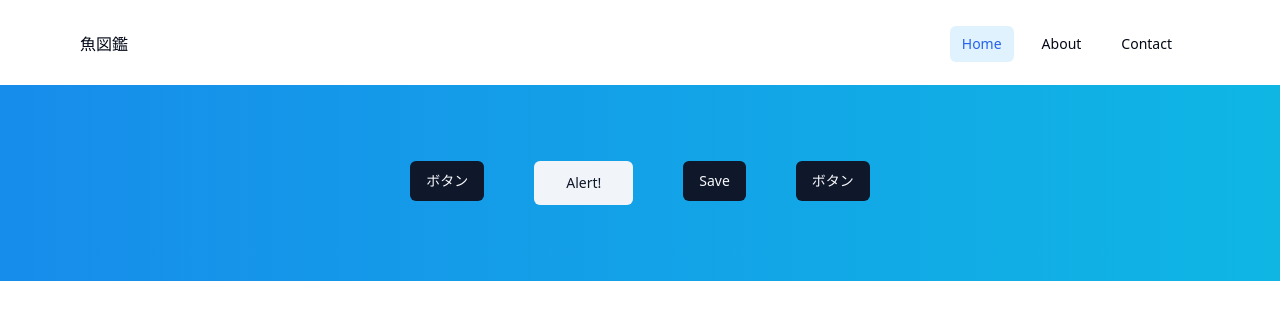
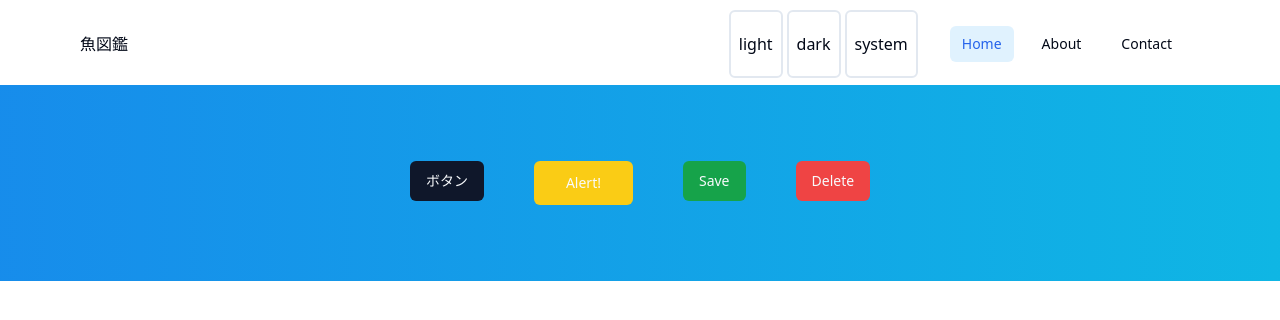
Before and after one commit to ozawakota/sakana-app, a Next.js app in the folder sakana/: page / in a window 1280 px wide. Shown: the top 320 px of the page. Built offline with nearby package versions, Linux system fonts and the light colour scheme.

Commit message:
ボタンカラーカスタマイズ

```diff
--- a/sakana/package.json
+++ b/sakana/package.json
@@ -19,6 +19,7 @@
     "framer-motion": "12.0.0-alpha.0",
     "lucide-react": "^0.424.0",
     "next": "14.2.5",
+    "next-themes": "^0.3.0",
     "react": "^18",
     "react-dom": "^18",
     "react-hook-form": "^7.52.2",
--- a/sakana/src/app/globals.css
+++ b/sakana/src/app/globals.css
@@ -29,7 +29,12 @@
     --chart-3: 197 37% 24%;
     --chart-4: 43 74% 66%;
     --chart-5: 27 87% 67%;
+    --alert: 47.9 95.8% 53.1%;
+    --alert-foreground: 210 40% 98%;
+    --success: 142.1 76.2% 36.3%;
+    --success-foreground: 210 40% 98%;
     --c-darkorange: #f27521;
+
   }
 
   .dark {
--- a/sakana/src/app/header.tsx
+++ b/sakana/src/app/header.tsx
@@ -3,6 +3,8 @@ import Image from "next/image";
 import Link from "next/link";
 import { usePathname } from 'next/navigation';
 import clsx from 'clsx';
+import { ThemeToggle } from "@/components/theme-toggle";
+
 
 
 export default function Header() {
@@ -16,7 +18,8 @@ export default function Header() {
             魚図鑑
           </Link>
         </h1>
-        <div className="">
+        <div className="flex gap-4 md:gap-4">
+          <ThemeToggle />
           <nav className="p-4">
             <ul className="flex gap-4 md:gap-4">
               <li>
--- a/sakana/src/app/layout.tsx
+++ b/sakana/src/app/layout.tsx
@@ -1,4 +1,5 @@
 import type { Metadata } from "next";
+import { ThemeProvider } from "@/components/theme-provider";
 import { Noto_Sans_JP } from "next/font/google";
 import clsx from "clsx";
 import "./globals.css";
@@ -30,8 +31,11 @@ export default function RootLayout({
   children: React.ReactNode;
 }>) {
   return (
-    <html lang='ja'>
+    <html lang='ja'
+    suppressHydrationWarning
+    >
       <body className={clsx(notoSansJP.variable, 'font-sans')}>
+        <ThemeProvider>
           <div className="bg-gradient-animation">
             <Header />
             <main className="md:py-[60px] py-[30px]">
@@ -41,6 +45,7 @@ export default function RootLayout({
             </main>
             <Toaster />
           </div>
+        </ThemeProvider>
       </body>
     </html>
   );
--- a/sakana/src/app/page.tsx
+++ b/sakana/src/app/page.tsx
@@ -8,9 +8,9 @@ export default function Home() {
       <div className="inner">
         <div className="flex justify-center md:w-[900px] mx-auto gap-[50px]">
           <Button>ボタン</Button>
-          <Button size="lg" variant="secondary" onClick={() => { alert('aleart')}}>Alert!</Button>
-          <Button >Save</Button>
-          <Button >ボタン</Button>
+          <Button size="lg" variant="alert" onClick={() => { alert('aleart')}}>Alert!</Button>
+          <Button variant="success">Save</Button>
+          <Button variant="destructive">Delete</Button>
         </div>
       </div>
     </section>
--- /dev/null
+++ b/sakana/src/components/theme-provider.tsx
@@ -0,0 +1,9 @@
+"use client";
+
+import { ThemeProvider as NextThemesProvider } from "next-themes";
+import type { ThemeProviderProps } from "next-themes/dist/types";
+import { FC } from "react";
+
+export const ThemeProvider: FC<ThemeProviderProps> = (props) => {
+  return <NextThemesProvider {...props}>{props.children}</NextThemesProvider>;
+};
--- /dev/null
+++ b/sakana/src/components/theme-toggle.tsx
@@ -0,0 +1,41 @@
+"use client";
+
+import type { FC } from "react";
+import { useTheme } from "next-themes";
+
+interface ThemeToggleProps {
+  className?: string;
+}
+
+export const ThemeToggle: FC<ThemeToggleProps> = (props) => {
+  const { setTheme, theme } = useTheme();
+
+  return (
+    <div className="flex flex-row space-x-1">
+      <button
+        onClick={() => {
+          setTheme("light");
+        }}
+        className="py-1 px-2 border-2 rounded-md"
+      >
+        light
+      </button>
+      <button
+        onClick={() => {
+          setTheme("dark");
+        }}
+        className="py-1 px-2 border-2 rounded-md"
+      >
+        dark
+      </button>
+      <button
+        onClick={() => {
+          setTheme("system");
+        }}
+        className="py-1 px-2 border-2 rounded-md"
+      >
+        system
+      </button>
+    </div>
+  );
+};
--- a/sakana/src/components/ui/button.tsx
+++ b/sakana/src/components/ui/button.tsx
@@ -16,6 +16,10 @@ const buttonVariants = cva(
           "border border-input bg-background hover:bg-accent hover:text-accent-foreground",
         secondary:
           "bg-secondary text-secondary-foreground hover:bg-secondary/80",
+        alert:
+          "bg-alert text-alert-foreground hover:bg-alert/80",
+        success:
+          "bg-success text-success-foreground hover:bg-success/80",
         ghost: "hover:bg-accent hover:text-accent-foreground",
         link: "text-primary underline-offset-4 hover:underline",
       },
--- a/sakana/tailwind.config.ts
+++ b/sakana/tailwind.config.ts
@@ -52,6 +52,15 @@ const config = {
           DEFAULT: "hsl(var(--card))",
           foreground: "hsl(var(--card-foreground))",
         },
+        alert: {
+          DEFAULT: "hsl(var(--alert))",
+          foreground: "hsl(var(--alert-foreground))",
+        },
+        success: {
+          DEFAULT: "hsl(var(--success))",
+          foreground: "hsl(var(--success-foreground))",
+        },
+
       },
       borderRadius: {
         lg: "var(--radius)",
```
Also changed, not shown: 1 other file (tests, documents, lock files or other folders). Lines whose indentation alone changed are shown as unchanged.
